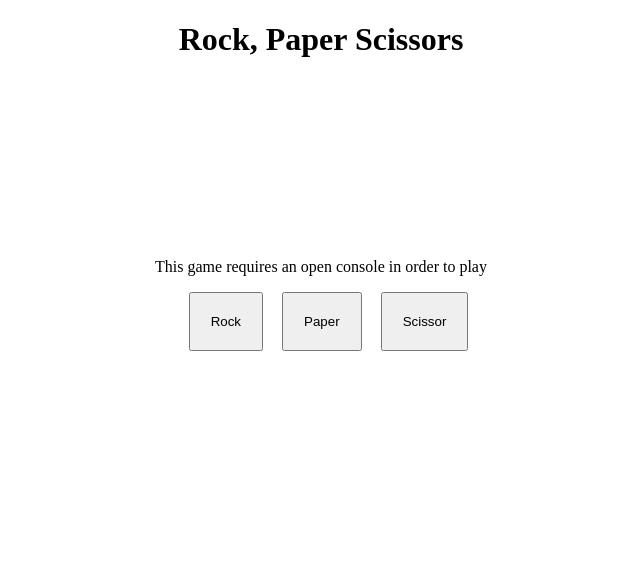
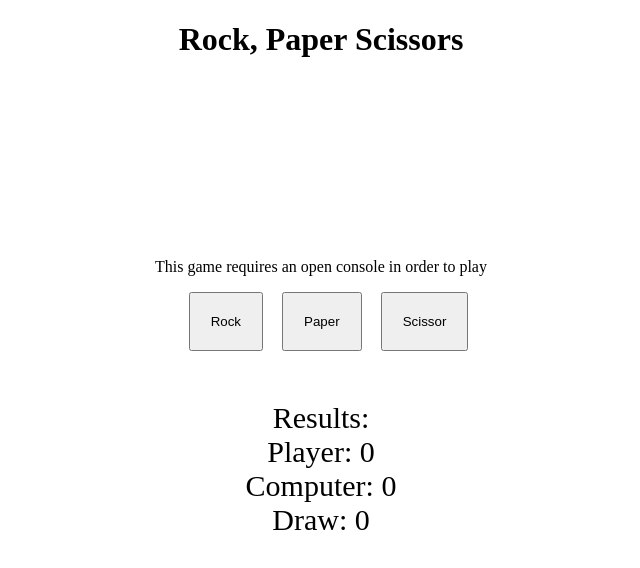
Before and after one commit to MrBowmanXD/rock-paper-scissor-DOM, a plain HTML site: page index.html in a window 1280 px wide. Shown: the whole page, without its empty margins (319-959 px from the left). Drawn offline with Linux system fonts and the light colour scheme.

Commit message:
Add files via upload
update files

```diff
--- a/index.html
+++ b/index.html
@@ -7,9 +7,18 @@
     <body>
     <h1>Rock, Paper Scissors</h1>
     <p>This game requires an open console in order to play</p>
+
     <button class="rock btn" id="rock" onclick="console.log(singleRound('rock', computerPlay() ))" >Rock</button>
     <button class="paper btn" id="paper" onclick="console.log(singleRound('paper', computerPlay() ))">Paper</button>
     <button class="scissor btn" id="scissor" onclick="console.log(singleRound('scissor', computerPlay() ))" >Scissor</button>
+
+        <div class="results">Results:
+        <div class="player" >Player: 0</div>
+        <div class="computer">Computer: 0</div>
+        <div class="draw">Draw: 0</div>
+        </div>
+
+
         </body>
 <script>
 
--- a/style.css
+++ b/style.css
@@ -10,3 +10,8 @@ body {
 p {
     margin-top: 200px;
 }
+
+.results {
+    margin-top: 50px;
+    font-size: 30px;
+}
```
